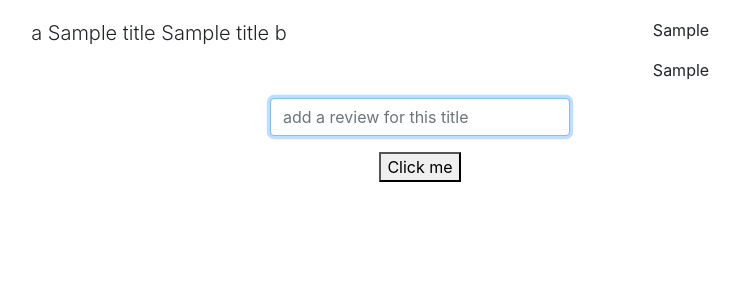
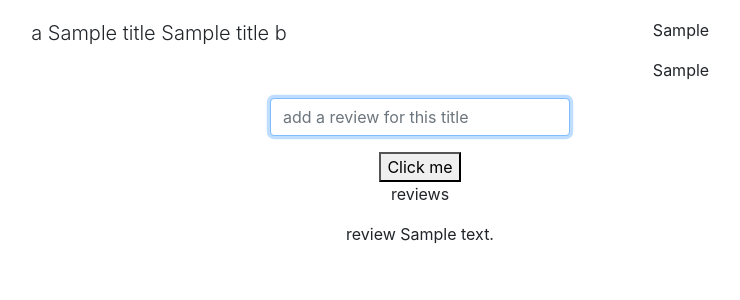
Before and after one commit to Setmoth/project1, a Flask app: template templates/title.html in a window 1280 px wide. Shown: the part 274-574 px from the top of the page, without its empty margins (220-960 px from the left). Run offline with Flask 2, Linux system fonts and the light colour scheme; the template is opened without the code that fills it: most values are stand-ins (such as "Sample title", 1, 10 or a date in 2020); some libraries are stand-ins or nearby versions.

Commit message:
Showed review per title / prototype
Showed review per title / prototype

```diff
--- a/application.py
+++ b/application.py
@@ -136,14 +136,22 @@ def title(id):
 	y = [(x["text_reviews_count"],x["average_rating"])]
 	print(y)
 
+	reviews = loadReviews(id)
+
 	if request.method == "POST":
 		print(request.method)
 		print(request.form['review'])
 		print(request.form['title_id'])
 		print("hello end of the world")
+
 		userID = session["user_id"]
 		bookID = int(request.form.get("title_id"), 0) #make the ID een integer
 		review = request.form.get("review")
+
+		if checkReviewUser(userID, bookID) == False:
+			flash('You already post a review', 'warning')
+			return render_template("title.html", title=title, res=y, reviews=reviews)
+
 		print(userID, bookID, review)
 
 		try:
@@ -157,7 +165,7 @@ def title(id):
 			flash('An error occured, please retry', 'error')
 			return render_template("errorPage.html")
 
-	return render_template("title.html", title=title, res=y)
+	return render_template("title.html", title=title, res=y, reviews=reviews)
 
 
 @app.route("/review", methods=["POST"])
@@ -179,9 +187,9 @@ def review():
 						{"id_book": bookID, "id_user": userID, "review": review})
 			db.commit()
 		except (sqlalchemy.exc.SQLAlchemyError, sqlalchemy.exc.DBAPIError) as e:
-			print(">>>>>>>>>>>>>> ERRROR START <<<<<<<<<<<<<<<<")
+			print(">>>>>>>>>>>>>> ERR(R)RROR START <<<<<<<<<<<<<<<<")
 			print(e)
-			print(">>>>>>>>>>>>>> ERRROR END <<<<<<<<<<<<<<<<")
+			print(">>>>>>>>>>>>>> ERR(R)RROR END <<<<<<<<<<<<<<<<")
 			flash('An error occured, please retry', 'error')
 			return render_template("errorPage.html")
 	return render_template("title.html")
@@ -350,6 +358,7 @@ def storeUser():
 
 
 def searchISBN():
+	print(">>>>> searchISBN <<<<<")
 	#Find results based on isbn
 	key = request.form.get("key")
 
@@ -364,3 +373,33 @@ def searchISBN():
 	except ValueError:
 		return False
 	return books
+
+
+def loadReviews(id):
+	print(">>>>> loadReviews <<<<<")
+	#load all reviews for title
+
+	try:
+		reviews = db.execute("SELECT * FROM reviews WHERE id_book = :id_book",
+									{"id_book": id})
+	except (sqlalchemy.exc.SQLAlchemyError, sqlalchemy.exc.DBAPIError) as e:
+		print(e)
+		flash('An error occured, please retry', 'error')
+		return render_template("errorPage.html")
+	return reviews
+
+
+def checkReviewUser(userID, bookID):
+	print(">>>>> checkReviewUser")
+
+	try:
+		if db.execute("SELECT * FROM reviews WHERE id_user = :id_user AND id_book = :id_book",
+							{"id_user": userID, "id_book": bookID}).fetchone() == None:
+			return True
+		else:
+			return False
+	except (sqlalchemy.exc.SQLAlchemyError, sqlalchemy.exc.DBAPIError) as e:
+		print(e)
+		flash('An error occured, please retry, already posted a review', 'error')
+		return False
+	return True
--- a/templates/title.html
+++ b/templates/title.html
@@ -37,5 +37,12 @@
         <button type="submit" formaction="{{ url_for('title', id=title[1]) }}">Click me</button>
     </form>
 
+    <!-- show review -->
+    <div>
+    	<p> reviews</p>
+	    {% for review in reviews %}
+	    	<p> review {{ review }} </p>
+		{% endfor %}
+	</div>
 
 {% endblock %}
```
Also changed, not shown: 2 other files.
